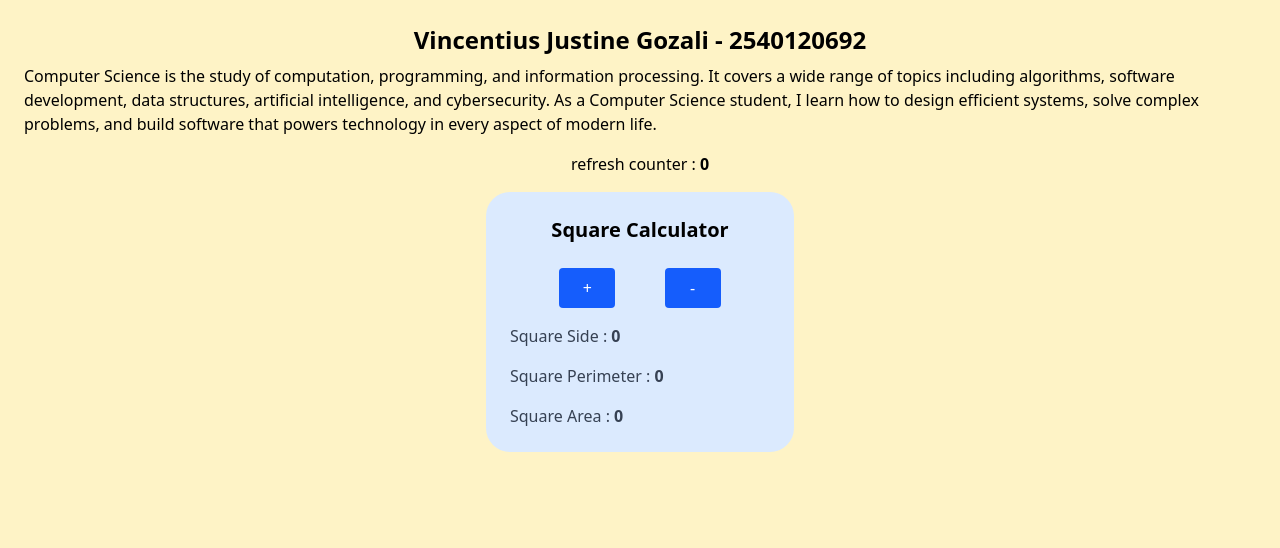
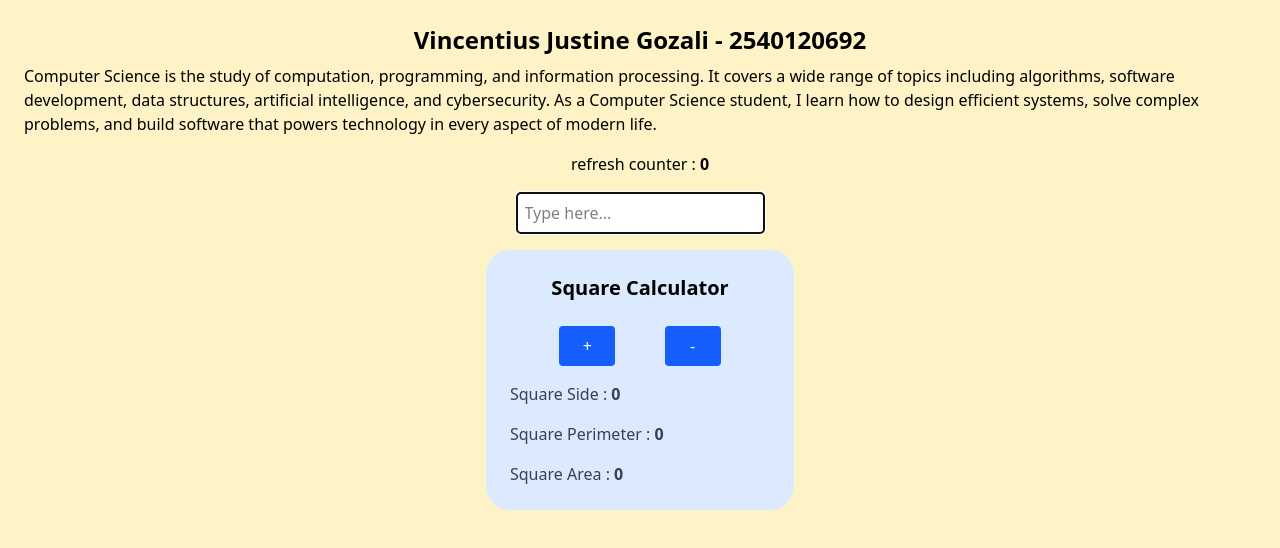
Before and after one commit to zzeordyga/boot-camp, a React (Vite) app: page / in a window 1280 px wide. Shown: the top 548 px of the page. Built offline with nearby package versions, Linux system fonts and the light colour scheme.

Commit message:
Update index.jsx

```diff
--- a/src/views/2540120692/index.jsx
+++ b/src/views/2540120692/index.jsx
@@ -3,9 +3,11 @@ import React, { useState, useEffect, useRef, useMemo } from 'react';
 export default function Index() {
     const [side, setSide] = useState(0);
     const [refresh, setRefresh] = useState(0);
+    const inputRef = useRef(null);
 
     useEffect(() => {
         document.title = `Clicked ${refresh} times`;
+        inputRef.current?.focus();
     }, [side]);
 
     const perimeter = useMemo(() => side * 4, [side]);
@@ -30,6 +32,12 @@ export default function Index() {
             <p className="mb-4">
                 refresh counter : <strong>{refresh}</strong>
             </p>
+            <input
+                ref={inputRef}
+                type="text"
+                placeholder="Type here..."
+                className="bg-white border mb-4 p-2 rounded"
+            />
 
             <div className="bg-blue-100 w-1/4 flex-col justify-items-center p-6 rounded-3xl">
                 <h2 className="text-xl font-bold text-center mb-6">Square Calculator</h2>
@@ -58,7 +66,6 @@ export default function Index() {
                 </p>
             </div>
 
-
         </div>
     );
 }
```
